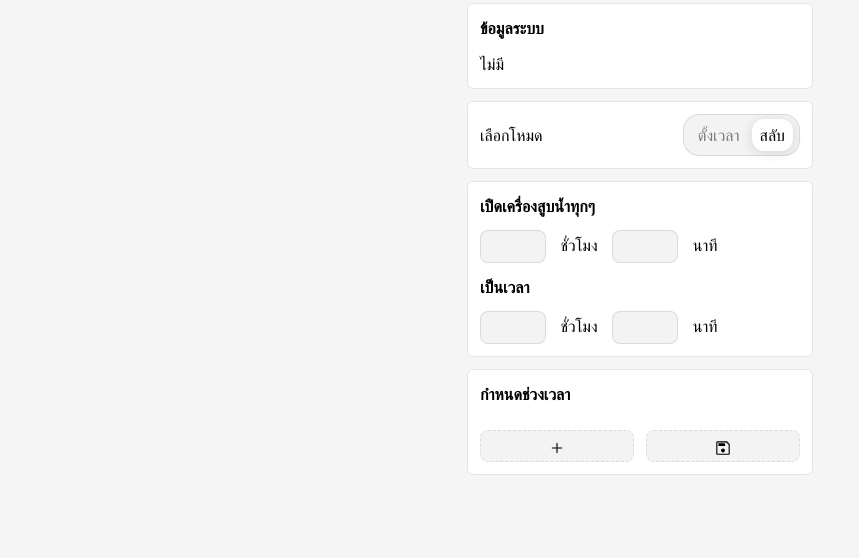
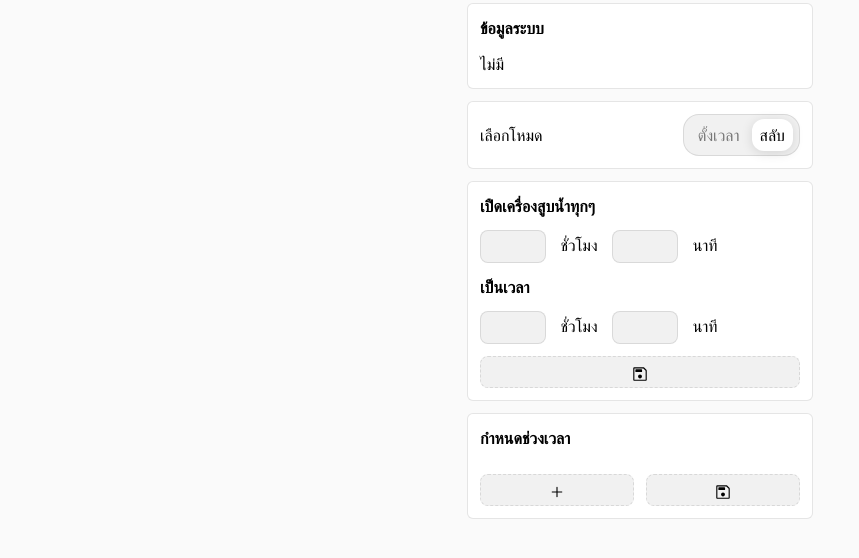
Before and after one commit to ongsalt/espcron, a website: page web/src/index.html in a window 1280 px wide. Shown: the part 62-620 px from the top of the page, without its empty margins (0-859 px from the left). Drawn offline with Linux system fonts and the light colour scheme; no server answers.

Commit message:
copy paste color from other project + add save2

```diff
--- a/web/src/app.css
+++ b/web/src/app.css
@@ -5,20 +5,20 @@
 
   color-scheme: light dark;
 
-  --bg: #f5f5f5;
+  --bg: #fafafa;
   --surface: #ffffff;
   --line: #0000001a;
-  --field: #0000000c;
+  --field: rgb(241, 241, 241);
   --text: #000000;
 }
 
 @media (prefers-color-scheme: dark) {
   :root {
     --text: #b5b5b5;
-    --bg: #101010;
-    --surface: #000000;
+    --bg: #111111;
+    --surface: #020202;
     --line: #ffffff20;
-    --field: #ffffff0c;
+    --field: #1a1a1a;
   }
 
   h1,
--- a/web/src/index.html
+++ b/web/src/index.html
@@ -46,6 +46,12 @@
       <input id="s4" name="fminute" type="number" value=|forMinute| min="0" max="60">
       <label for="fminute"> นาที </label>
     </div>
+    <button class="icon add" onclick="save2()">
+      <svg xmlns="http://www.w3.org/2000/svg" height="18" viewBox="0 96 960 960" width="18">
+        <path
+          d="M180 936q-24 0-42-18t-18-42V276q0-24 18-42t42-18h478q12.444 0 23.722 5T701 234l121 121q8 8 13 19.278 5 11.278 5 23.722v478q0 24-18 42t-42 18H180Zm600-536L656 276H180v600h600V400ZM479.765 811Q523 811 553.5 780.735q30.5-30.264 30.5-73.5Q584 664 553.735 633.5q-30.264-30.5-73.5-30.5Q437 603 406.5 633.265q-30.5 30.264-30.5 73.5Q376 750 406.265 780.5q30.264 30.5 73.5 30.5ZM263 472h298q12.75 0 21.375-8.625T591 442v-83q0-12.75-8.625-21.375T561 329H263q-12.75 0-21.375 8.625T233 359v83q0 12.75 8.625 21.375T263 472Zm-83-72v476-600 124Z" />
+      </svg>
+    </button>
   </main>
 
   <main id="time-mode">
```
Also changed, not shown: 1 other file.
